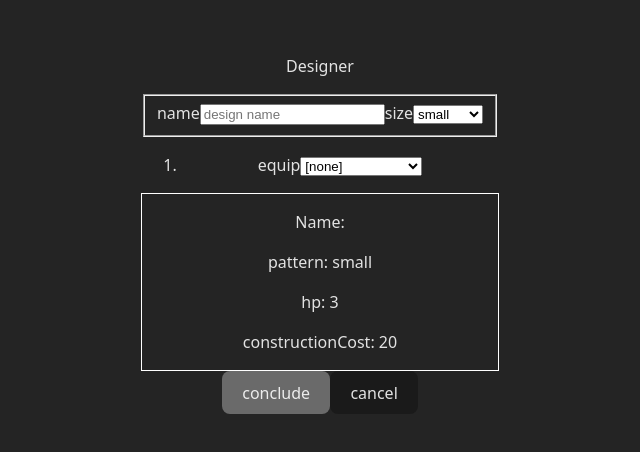
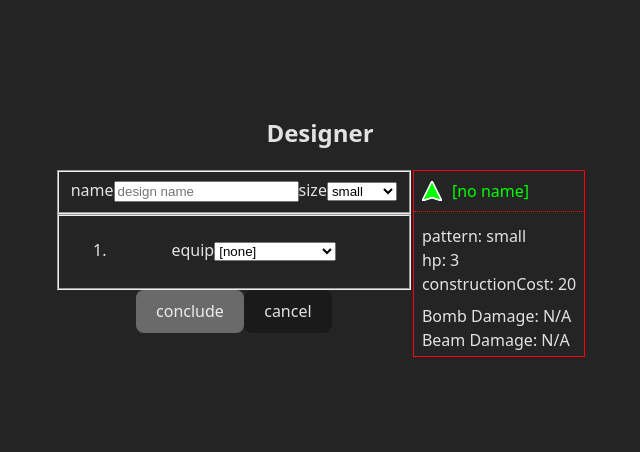
Before and after one commit to dblatcher/galaxy, a React (Vite) app: page / in a window 1280 px wide. Shown: the part 174-626 px from the top of the page, without its empty margins (320-960 px from the left). Built offline with nearby package versions, Linux system fonts and the light colour scheme.

Commit message:
basic design layout

```diff
--- a/src/App.css
+++ b/src/App.css
@@ -60,6 +60,23 @@
   margin-bottom: .5rem;
 }
 
+.ship-profile {
+  border: 1px solid red;
+  text-align: left;
+}
+.ship-profile>header {
+  border-bottom: 1px dotted red;
+  padding: .5rem;
+  margin-bottom: .5rem;
+  display: flex;
+  align-items: center;
+  gap: 10px;
+}
+
+.ship-profile>section {
+  padding: .25rem .5rem;
+}
+
 .panel-content {
   padding: 0 4px;
 }
--- a/src/components/designer.tsx/DesignApp.tsx
+++ b/src/components/designer.tsx/DesignApp.tsx
@@ -1,123 +1,145 @@
-import { useReducer } from "react"
-import { getMaybeEquipment, type EquipmentId } from "../../data/ship-equipment"
-import { getPattern, type PatternId } from "../../data/ship-patterns"
-import { useGameStateContext } from "../../hooks/useGameStateContext"
-import type { ShipDesign } from "../../lib/model"
-import { getAvailableEquipment, getAvailablePatterns } from "../../lib/tech-checks"
-import { nextId } from "../../lib/util"
-import { TypedSelect } from "../TypedSelect"
-import { DesignStats } from "./DesignStats"
-import { EquipmentSelect } from "./EquipmentSelect"
-
+import { useReducer } from "react";
+import { getMaybeEquipment, type EquipmentId } from "../../data/ship-equipment";
+import { getPattern, type PatternId } from "../../data/ship-patterns";
+import { useGameStateContext } from "../../hooks/useGameStateContext";
+import type { ShipDesign } from "../../lib/model";
+import {
+  getAvailableEquipment,
+  getAvailablePatterns,
+} from "../../lib/tech-checks";
+import { nextId } from "../../lib/util";
+import { TypedSelect } from "../TypedSelect";
+import { DesignStats } from "./DesignStats";
+import { EquipmentSelect } from "./EquipmentSelect";
+import "./designApp.css";
 
 type DesignAction =
-    { type: 'set-name', name: string } |
-    { type: 'set-pattern', pattern: PatternId } |
-    { type: 'fill-slot', slotIndex: number, equipment: EquipmentId | undefined };
+  | { type: "set-name"; name: string }
+  | { type: "set-pattern"; pattern: PatternId }
+  | {
+      type: "fill-slot";
+      slotIndex: number;
+      equipment: EquipmentId | undefined;
+    };
 
 type DesignState = {
-    design: Omit<ShipDesign, 'id'>
-}
+  design: Omit<ShipDesign, "id">;
+};
 
 export const DesignApp = () => {
-    const { dispatch: dispatchGameState, activeFaction } = useGameStateContext()
+  const { dispatch: dispatchGameState, activeFaction } = useGameStateContext();
 
-    const [state, dispatch] = useReducer((prevState: DesignState, action: DesignAction,) => {
-        const state = structuredClone(prevState)
+  const [state, dispatch] = useReducer(
+    (prevState: DesignState, action: DesignAction) => {
+      const state = structuredClone(prevState);
       switch (action.type) {
-            case 'set-name': {
+        case "set-name": {
           state.design.name = action.name;
-                return state
+          return state;
         }
         case "set-pattern": {
-                const { slots: oldSlots } = state.design
+          const { slots: oldSlots } = state.design;
           state.design.pattern = action.pattern;
-                const newPattern = getPattern(action.pattern)
+          const newPattern = getPattern(action.pattern);
 
-                const newSlots: ShipDesign['slots'] = new Array(newPattern.slotCount);
-                newSlots.fill(undefined)
-                newSlots.splice(0, oldSlots.length, ...oldSlots.slice(0, newSlots.length))
+          const newSlots: ShipDesign["slots"] = new Array(newPattern.slotCount);
+          newSlots.fill(undefined);
+          newSlots.splice(
+            0,
+            oldSlots.length,
+            ...oldSlots.slice(0, newSlots.length)
+          );
 
           if (!newPattern.canHaveBigEquipment) {
             for (let i = 0; i < newSlots.length; i++) {
               const equip = getMaybeEquipment(newSlots[i]);
               if (equip?.isBig) {
-                            newSlots[i] = undefined
+                newSlots[i] = undefined;
               }
             }
           }
-                state.design.slots = newSlots
-                return state
+          state.design.slots = newSlots;
+          return state;
         }
         case "fill-slot": {
-                state.design.slots[action.slotIndex] = action.equipment
-                return state
+          state.design.slots[action.slotIndex] = action.equipment;
+          return state;
         }
       }
-    }, {
+    },
+    {
       design: {
-            name: '',
-            pattern: 'small',
-            slots: [undefined]
+        name: "",
+        pattern: "small",
+        slots: [undefined],
+      },
     }
-    })
-
+  );
 
   const getDesign = (): ShipDesign | undefined => {
-        const { name } = state.design
-        if (!name || activeFaction.shipDesigns.some(ship => ship.name === name)) {
-            return undefined
+    const { name } = state.design;
+    if (!name || activeFaction.shipDesigns.some((ship) => ship.name === name)) {
+      return undefined;
     }
     return {
       id: nextId(activeFaction.shipDesigns),
-            ...state.design
-        }
-    }
+      ...state.design,
+    };
+  };
 
-
-    const maybeDesign: ShipDesign | undefined = getDesign()
+  const maybeDesign: ShipDesign | undefined = getDesign();
 
   const conclude = () => {
     dispatchGameState({
-            type: 'designer:result',
+      type: "designer:result",
       factionId: activeFaction.id,
       shipDesign: maybeDesign,
-        })
-    }
+    });
+  };
 
   const cancel = () => {
     dispatchGameState({
-            type: 'designer:result',
+      type: "designer:result",
       factionId: activeFaction.id,
-        })
-    }
+    });
+  };
 
   const availableEquipment = getAvailableEquipment(activeFaction);
   const availablePatterns = getAvailablePatterns(activeFaction);
-    const canUseBigEquipment = getPattern(state.design.pattern).canHaveBigEquipment;
+  const canUseBigEquipment = getPattern(
+    state.design.pattern
+  ).canHaveBigEquipment;
 
   return (
-        <main>
-            <p>Designer</p>
+    <main className="design-app">
+      <header>
+        <h2>Designer</h2>
+      </header>
 
+      <div className="row">
+        <div>
           <fieldset>
             <label>
               name
-                    <input type="text"
+              <input
+                type="text"
                 value={state.design.name}
                 placeholder="design name"
-                        onChange={({ target }) => dispatch({ type: 'set-name', name: target.value })}
+                onChange={({ target }) =>
+                  dispatch({ type: "set-name", name: target.value })
+                }
               />
             </label>
-                <TypedSelect label="size"
+            <TypedSelect
+              label="size"
               optionIds={availablePatterns}
               value={state.design.pattern}
-                    setValue={pattern => dispatch({ type: 'set-pattern', pattern })}
-                    getName={id => getPattern(id).name}
+              setValue={(pattern) => dispatch({ type: "set-pattern", pattern })}
+              getName={(id) => getPattern(id).name}
             />
           </fieldset>
 
-            <section>
+          <fieldset>
             <ol>
               {state.design.slots.map((equipmentInSlot, slotIndex) => (
                 <li key={slotIndex}>
@@ -125,17 +147,24 @@ export const DesignApp = () => {
                     canUseBigEquipment={!!canUseBigEquipment}
                     availableEquipment={availableEquipment}
                     value={equipmentInSlot}
-                                setValue={(equipment) => dispatch({ type: 'fill-slot', slotIndex, equipment })}
+                    setValue={(equipment) =>
+                      dispatch({ type: "fill-slot", slotIndex, equipment })
+                    }
                   />
                 </li>
               ))}
             </ol>
-            </section>
+          </fieldset>
+          <div>
+            <button disabled={!maybeDesign} onClick={conclude}>
+              conclude
+            </button>
+            <button onClick={cancel}>cancel</button>
+          </div>
+        </div>
+        <DesignStats design={state.design} faction={activeFaction} />
+      </div>
 
-            <DesignStats design={state.design} />
-
-            <button disabled={!maybeDesign} onClick={conclude}>conclude</button>
-            <button onClick={cancel}>cancel</button>
     </main>
-    )
-}
+  );
+};
--- a/src/components/designer.tsx/DesignStats.tsx
+++ b/src/components/designer.tsx/DesignStats.tsx
@@ -1,19 +1,62 @@
-import type { ShipDesign } from "../../lib/model"
-import { enhanceShipDesign } from "../../lib/ship-design-helpers"
+import { getMaybeEquipment } from "../../data/ship-equipment";
+import type { Faction, ShipDesign } from "../../lib/model";
+import { enhanceShipDesign } from "../../lib/ship-design-helpers";
+import { FleetIcon } from "../FleetSymbol";
 
 interface Props {
-    design: Omit<ShipDesign, 'id'>
+  design: Omit<ShipDesign, "id">;
+  faction?: Faction;
 }
 
-export const DesignStats = ({ design }: Props) => {
-    const { name, hp, pattern, constructionCost } = enhanceShipDesign( { ...design, id: -1 })
+const sum = (numbers: number[]) => numbers.reduce((p, c) => p + c, 0);
 
-    return <article style={{
-        border: '1px solid white'
-    }}>
-        <p>Name: {name}</p>
-        <p>pattern: {pattern}</p>
-        <p>hp: {hp}</p>
-        <p>constructionCost: {constructionCost}</p>
+const DamageOutput = ({ dice }: { dice: number[] }) => {
+  return dice.length > 0 ? (
+    <span>
+      {dice.length} - {sum(dice)}
+    </span>
+  ) : (
+    <span>N/A</span>
+  );
+};
+
+export const DesignStats = ({ design, faction }: Props) => {
+  const { name, hp, pattern, constructionCost, slots } = enhanceShipDesign({
+    ...design,
+    id: -1,
+  });
+
+  const bombDamageDice = slots
+    .map(getMaybeEquipment)
+    .flatMap((equipment) =>
+      equipment?.info.type === "bomb" ? equipment.info.damage : []
+    );
+  const beamDamageDice = slots
+    .map(getMaybeEquipment)
+    .flatMap((equipment) =>
+      equipment?.info.type === "beam" ? equipment.info.damage : []
+    );
+
+  return (
+    <article className="ship-profile">
+      <header>
+        <FleetIcon color={faction?.color} />
+        <div style={{ color: faction?.color }}>{name || "[no name]"}</div>
+      </header>
+      <section>
+        <div>pattern: {pattern}</div>
+        <div>hp: {hp}</div>
+        <div>constructionCost: {constructionCost}</div>
+      </section>
+      <section>
+        <div>
+          Bomb Damage: <DamageOutput dice={bombDamageDice} />
+        </div>
+
+        <div>
+          Beam Damage: <DamageOutput dice={beamDamageDice} />
+        </div>
+      </section>
     </article>
-}
+  );
+};
--- /dev/null
+++ b/src/components/designer.tsx/designApp.css
@@ -0,0 +1,7 @@
+
+.design-app {
+}
+
+.design-app .row {
+    display: flex;
+}
```
Lines whose indentation alone changed are shown as unchanged.
